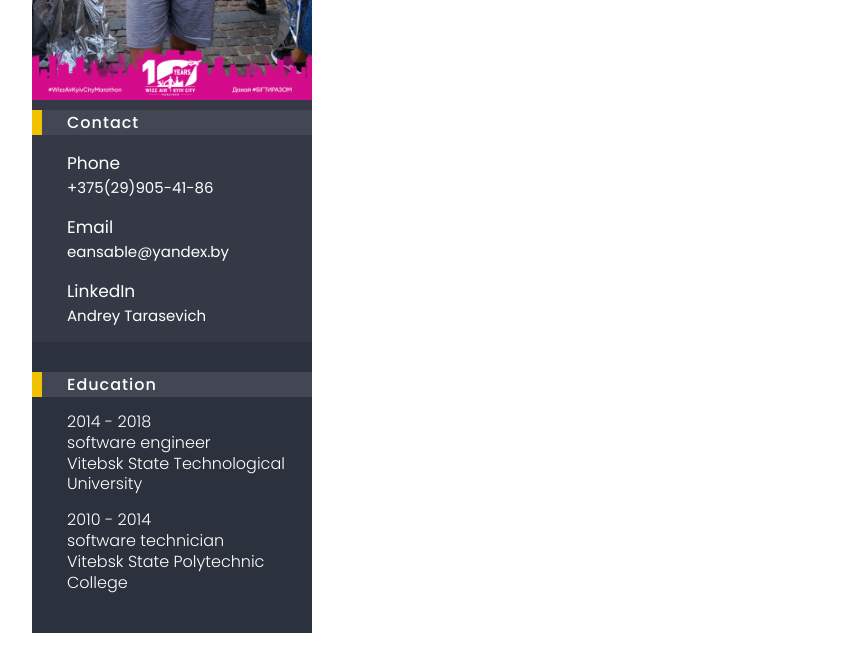
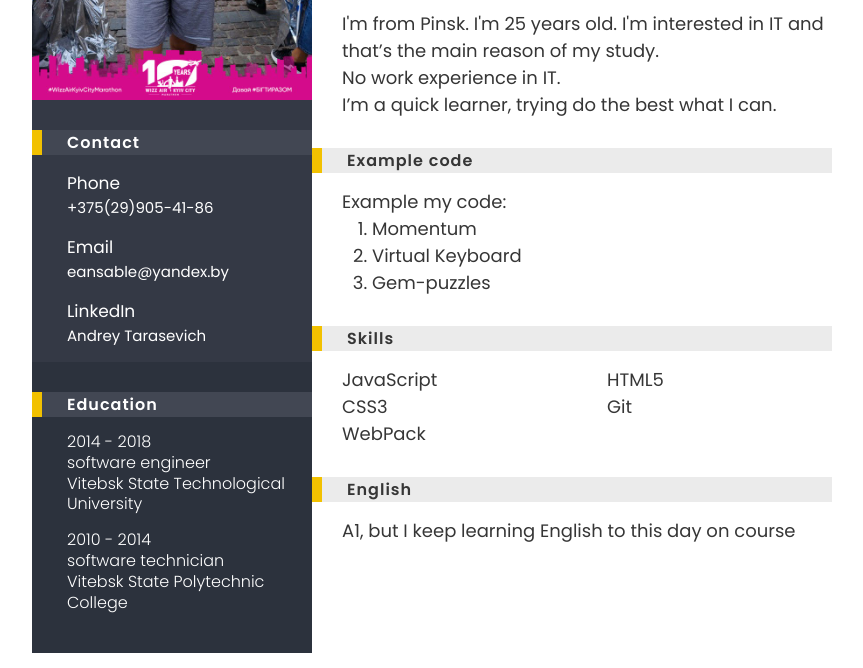
Before and after one commit to Eansable/rsschool-cv, a plain HTML site: page index.html in a window 1280 px wide. Shown: the part 320-988 px from the top of the page, without its empty margins (208-1071 px from the left). Drawn offline with Linux system fonts and the light colour scheme.

Commit message:
feat: add information about me, example code, skills and english

```diff
--- a/index.html
+++ b/index.html
@@ -3,7 +3,7 @@
 <head>
   <meta charset="UTF-8">
   <link rel="preconnect" href="https://fonts.gstatic.com">
-  <link href="https://fonts.googleapis.com/css2?family=Poppins:wght@300;400;500;700;900&display=swap" rel="stylesheet">
+  <link href="https://fonts.googleapis.com/css2?family=Poppins:wght@300;400;500;600;700;900&display=swap" rel="stylesheet">
   <meta name="viewport" content="width=device-width, initial-scale=1.0">
   <link rel="stylesheet" href="style.css">
   <title>Tarasevich Andrey CV</title>
@@ -64,6 +64,55 @@
         <h1 class="name">Andrey<br> Tarasevich</h1>
         <h2 class="header-subtitle">Frontend developer</h2>
       </header>
+      <div class="profile">
+        <h3 class="title profile__title">Profile</h3>
+        <p class="profile__text">
+          I'm from Pinsk. I'm 25 years old. I'm interested in IT and that’s the main reason of my study.<br>
+          No work experience in IT. <br>
+          I’m a quick learner, trying do the best what I can.
+        </p>
+      </div>
+      <div class="example">
+        <h3 class="title example__title">Example code</h3>
+        <p class="example__text">Example my code:</p>
+        <ol class="example__list">
+          <li class="example__item">
+            <a href="https://rolling-scopes-school.github.io/eansable-JS2020Q3/momentum/" class="example__link"> Momentum</a>
+          </li>
+          <li class="example__item">
+            <a href="https://rolling-scopes-school.github.io/eansable-JS2020Q3/virtual-keybord/" class="example__link"> Virtual Keyboard</a>
+          </li>
+          <li class="example__item">
+            <a href="https://rolling-scopes-school.github.io/eansable-JS2020Q3/gem-puzzle/dist/index.html" class="example__link"> Gem-puzzles</a>
+          </li>
+        </ol>
+      </div>
+      <div class="skills">
+        <h3 class="title skills__title">Skills</h3>
+        <ul class="skills__list">
+          <li class="skills__item">
+            <div class="skill">JavaScript</div>
+          </li>
+          <li class="skills__item">
+            <div class="skill">HTML5</div>
+          </li>
+          <li class="skills__item">
+            <div class="skill">CSS3</div>
+          </li>
+          <li class="skills__item">
+            <div class="skill">Git</div>
+          </li>
+          <li class="skills__item">
+            <div class="skill">WebPack</div>
+          </li>
+        </ul>
+      </div>
+      <div class="english">
+        <h3 class="title english__title">English</h3>
+        <p class="english__text">
+          A1, but I keep learning English to this day on course
+        </p>
+      </div>
     </main>
 </div>
 </body>
--- a/style.css
+++ b/style.css
@@ -23,9 +23,10 @@ body {
   margin-top: 30px;
   margin-bottom: 15px;
   padding-left: 25px;
-  font-weight: 500;
+  font-weight: 600;
   font-size: 16px;
   letter-spacing: 1px;
+  color: #ffffff;
 }
 
 /* first-column */
@@ -36,9 +37,7 @@ body {
 }
 
 .foto {
-  background-image: url(assets/foto.jpg);
-  background-position: -170px -75px;
-  height: 400px;
+  height: 420px;
 }
 
 .my-foto {
@@ -122,13 +121,15 @@ body {
 
 /* second-column */
 
-.secong-column {
+.second-column {
   width: 65%;
+  color: #363636;
+  font-size: 18px;
 }
 
 .header {
-  padding-top: 140px;
-  padding-left: 100px;
+  padding-top: 90px;
+  padding-left: 30px;
 }
 
 .name {
@@ -139,4 +140,60 @@ body {
 .header-subtitle {
   text-transform: uppercase;
   font-weight: 300;
+  color: #363636;
 }
+
+.profile__title {
+  background-color: #ebebeb;
+  color: #363636;
+}
+
+.profile__text {
+  padding-left: 30px;
+}
+
+.example__title {
+  background-color: #ebebeb;
+  color: #363636;
+}
+
+.example__text {
+  padding-left: 30px;
+}
+
+.example__list {
+  padding-left: 60px;
+}
+
+.example__link {
+  color: #363636;
+  text-decoration: none;
+}
+
+.example__link:hover {
+  transition: 0.8s ease all;
+  color: #f2c100;
+  text-decoration: none;
+}
+
+.skills__title {
+  background-color: #ebebeb;
+  color: #363636;
+}
+
+.skills__list {
+  list-style: none;
+  display: grid;
+  grid-template-columns: 1fr 1fr;
+  grid-column-gap: 40px;
+  padding-left: 30px;
+}
+
+.english__title {
+  background-color: #ebebeb;
+  color: #363636;
+}
+
+.english__text {
+  padding-left: 30px;
+}
```
